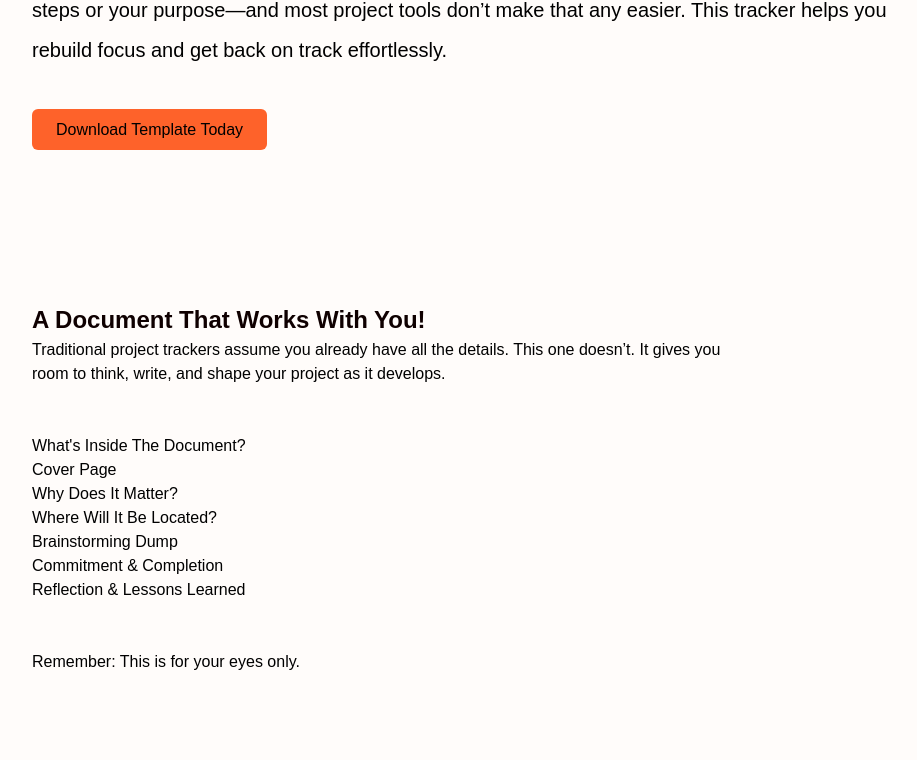
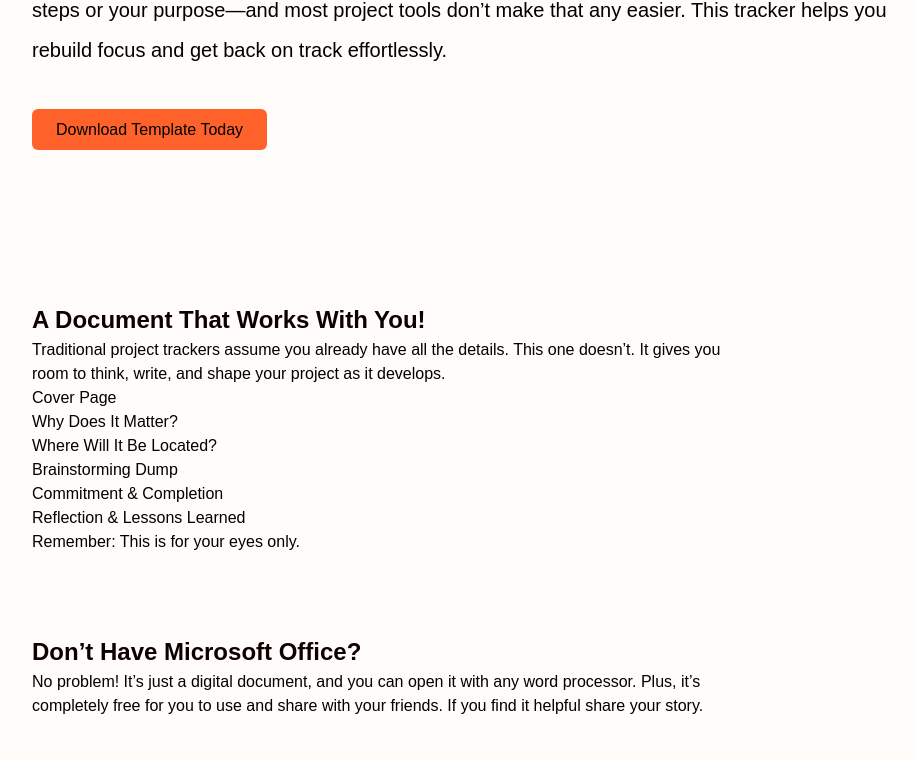
Before and after one commit to Justin-Bento/marker, a React (Vite) app: page / in a window 1280 px wide. Shown: the part 411-1171 px from the top of the page, without its empty margins (32-949 px from the left). Built offline with nearby package versions, Linux system fonts and the light colour scheme; a web font is replaced by a local one.

Commit message:
refactor(layout): remove wrapper div from list section
Promotes ul to direct grid child for subgrid alignment. Removes unnecessary container and "What's Inside The Document?" paragraph.

```diff
--- a/src/frontend/pages/Home.tsx
+++ b/src/frontend/pages/Home.tsx
@@ -30,8 +30,6 @@ export default function Home() {
             and shape your project as it develops.
           </p>
         </div>
-        <div className="my-12">
-          <p>What's Inside The Document?</p>
         <ul className="">
           <li className="">Cover Page</li>
           <li className="">Why Does It Matter?</li>
@@ -40,7 +38,6 @@ export default function Home() {
           <li className="">Commitment & Completion</li>
           <li className="">Reflection & Lessons Learned</li>
         </ul>
-        </div>
         <p className="">Remember: This is for your eyes only.</p>
       </section>
       <section className="">
```
Lines whose indentation alone changed are shown as unchanged.
